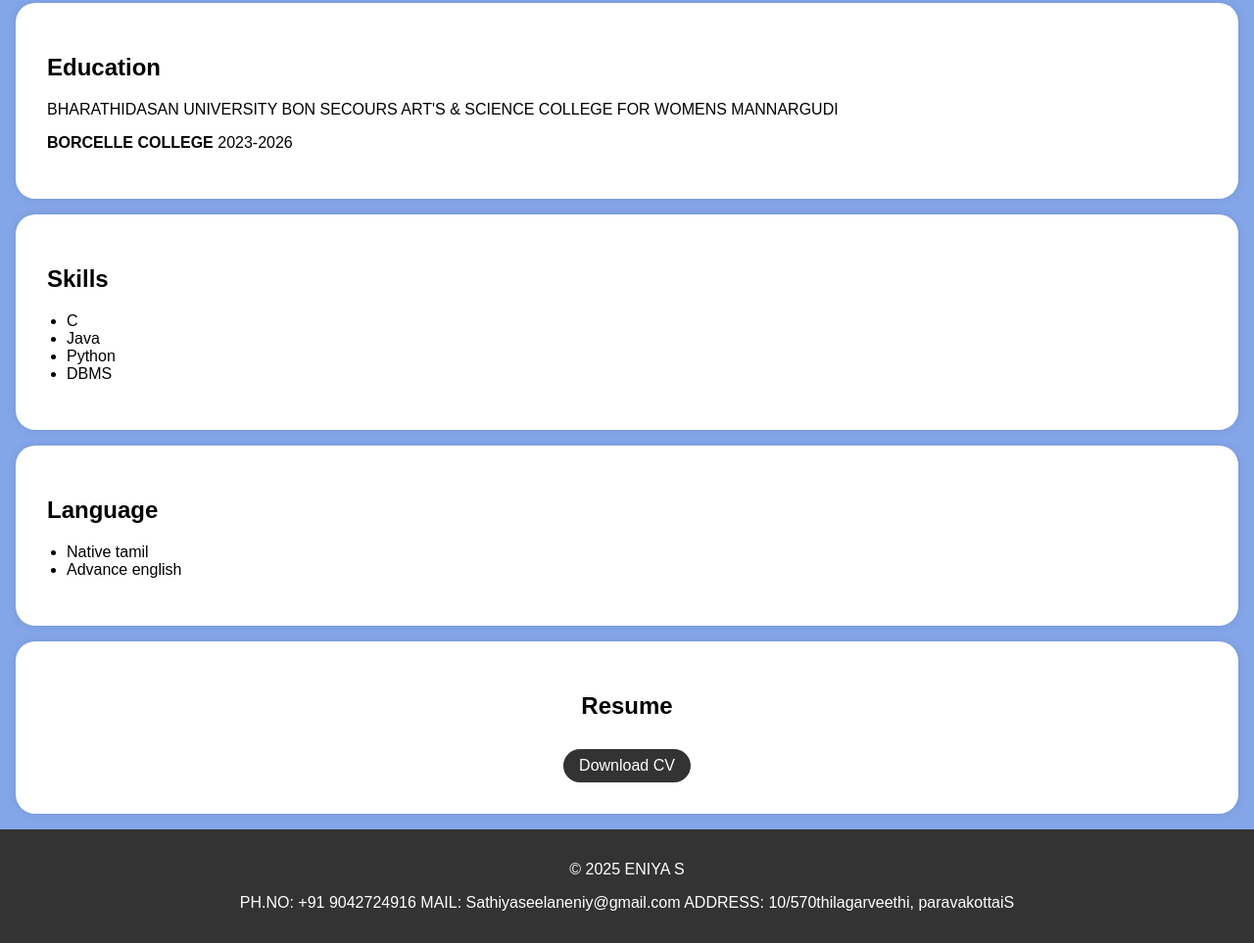
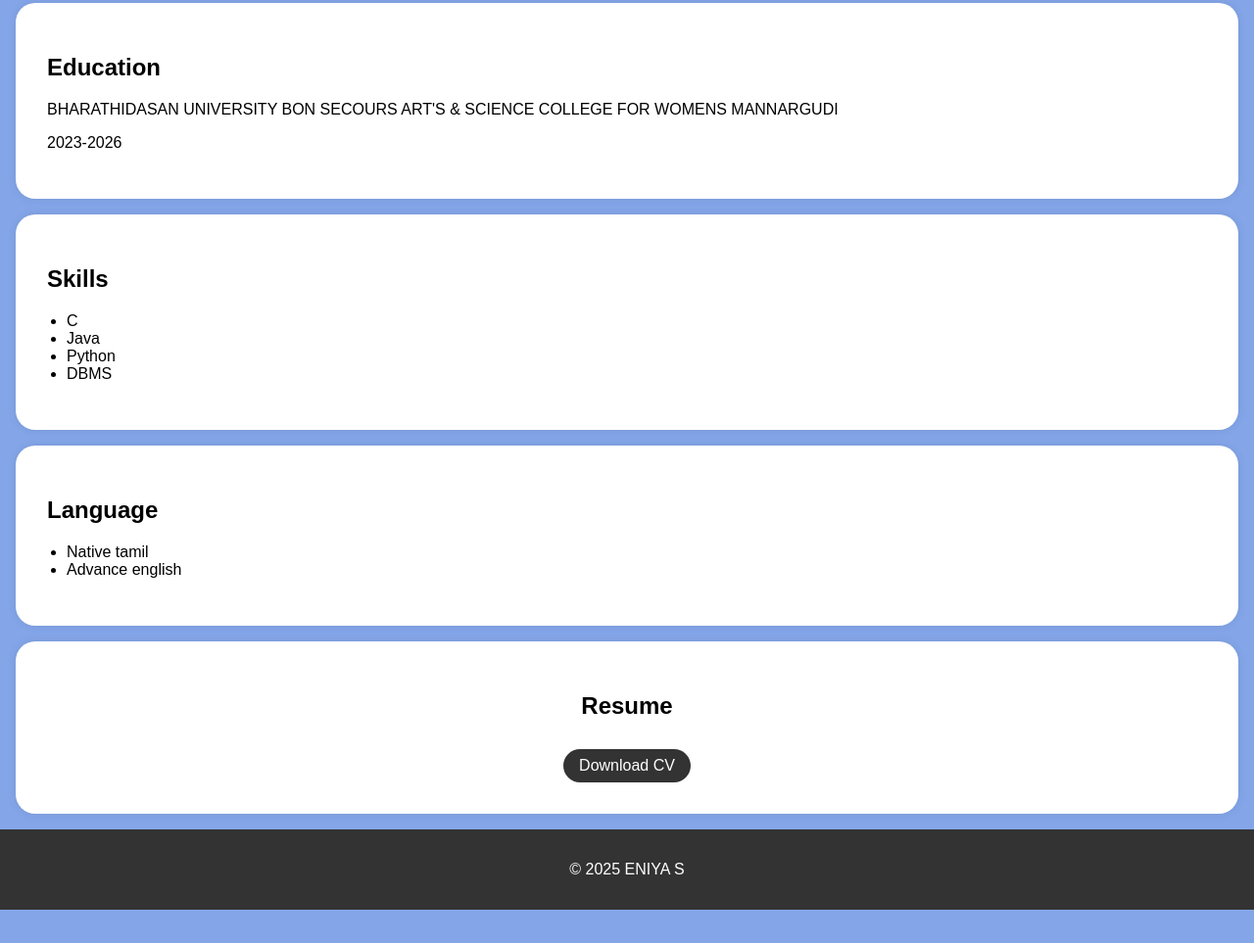
Before and after one commit to Eniya12/PortFolio, a plain HTML site: page index.html in a window 1280 px wide. Shown: the part 425-1388 px from the top of the page at 98% size. After the commit the page ends 1354 px from the top, so only its background shows below. Drawn offline with Linux system fonts and the light colour scheme; files whose address does not match are found by name.

Commit message:
Update index.html

```diff
--- a/index.html
+++ b/index.html
@@ -132,8 +132,7 @@
             <p>BHARATHIDASAN UNIVERSITY
                 BON SECOURS ART'S & SCIENCE
                 COLLEGE FOR WOMENS MANNARGUDI</p>
-                 <p><b >BORCELLE COLLEGE </b>
-                    2023-2026</p>
+                  </b>2023-2026</p>
 
 
         </div>
@@ -176,12 +175,6 @@
 
     <footer>
         <p>&copy; 2025 ENIYA S</p>
-        <p> PH.NO: +91 9042724916
-
-            MAIL: Sathiyaseelaneniy@gmail.com
-
-            ADDRESS: 10/570thilagarveethi,
-            paravakottaiS</p>
     </footer>
 
     <script>
```
